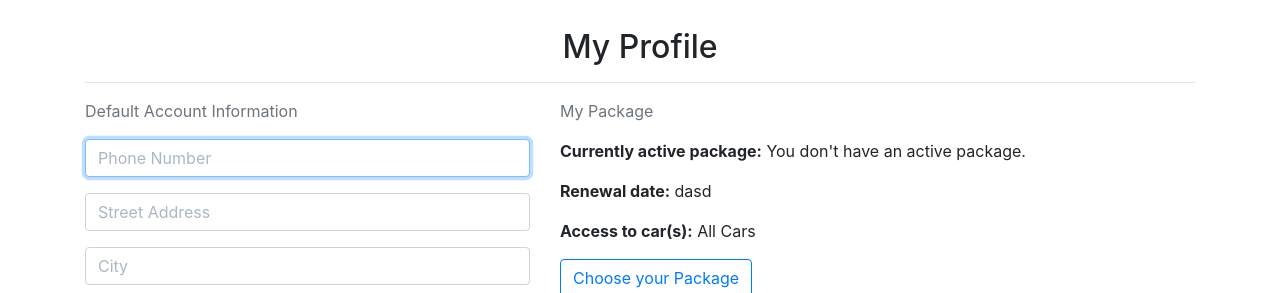
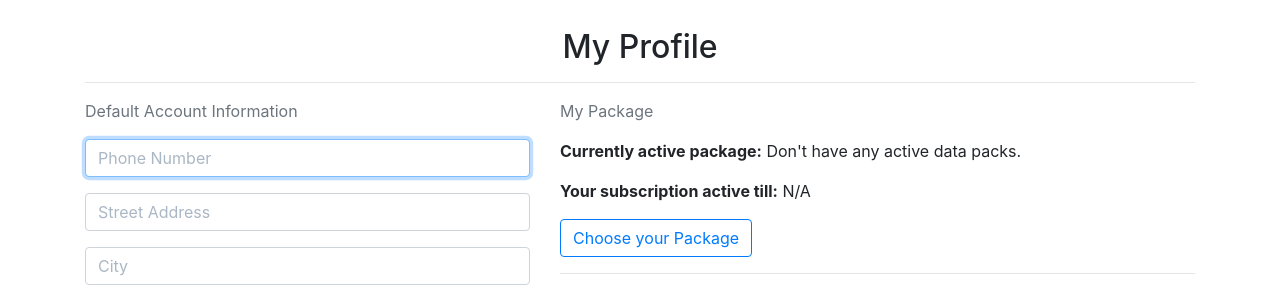
Before and after one commit to Code-Institute-Submissions/ci-ms4-simdriver-school, a Django app: page /profiles/ in a window 1280 px wide. Shown: the part 128-421 px from the top of the page. Run offline with Django 3.2, Linux system fonts and the light colour scheme; the visitor is signed in with stand-in values (Sample User, id 1); data comes from the database, SQL or seed files in the repository; data that the repository does not hold is empty; parts of the project's set-up code (start-up, migrations or seed data) failed here and were passed over; some libraries are stand-ins or nearby versions.

Commit message:
added 'subscription' logic and attached active datapack and expiry date to the user profile

```diff
--- a/home/urls.py
+++ b/home/urls.py
@@ -5,6 +5,6 @@ urlpatterns = [
     path('', views.index, name='home'),
     path('faqs/', views.faqs, name="faqs"),
     path('packages/', views.packages, name='packages'),
-    #path('dataselect/', views.dataselector, name='dataselector'),
-    #path('datapacks/', views.datapacks, name='datapacks'),
+    path('dataselect/', views.dataselector, name='dataselector'),
+    path('datapacks/', views.datapacks, name='datapacks'),
 ]
--- a/home/views.py
+++ b/home/views.py
@@ -23,7 +23,7 @@ def packages(request):
     }
     return render(request, 'home/packages.html', context)
 
-"""
+
 def datapacks(request):
 
     products = Product.objects.all()
@@ -48,4 +48,3 @@ def dataselector(request):
         'imsa': imsa,
     }
     return render(request, 'home/dataselector.html', context)
-"""
--- a/user_profiles/forms.py
+++ b/user_profiles/forms.py
@@ -5,7 +5,7 @@ from .models import UserProfile
 class UserProfileForm(forms.ModelForm):
     class Meta:
         model = UserProfile
-        exclude = ('user',)
+        exclude = ('user', 'active_pack', 'active_pack_date')
 
     def __init__(self, *args, **kwargs):
         """
--- a/user_profiles/models.py
+++ b/user_profiles/models.py
@@ -18,7 +18,9 @@ class UserProfile(models.Model):
     default_county = models.CharField(max_length=80, null=True, blank=True)
     default_postcode = models.CharField(max_length=20, null=True, blank=True)
     default_country = CountryField(blank_label='Country', null=True, blank=True)
-    #iracing_id = models.DecimalField(decimal_places=0, max_digits=8, null=True, blank=True)
+    active_pack = models.CharField(max_length=150, null=True, blank=True)
+    active_pack_date = models.DateTimeField(auto_now_add=False, null=True, blank=True)
+
 
     def __str__(self):
         return self.user.username
--- a/user_profiles/templates/profiles/profile.html
+++ b/user_profiles/templates/profiles/profile.html
@@ -33,10 +33,17 @@
                 </div>
                 <div class="col-12 col-lg-7">
                     <p class="text-muted">My Package</p>
-                    <p><strong>Currently active package:</strong> You don't have an active package.</p>
-                    <p><strong>Renewal date:</strong> dasd</p>
-                    <p><strong>Access to car(s):</strong> All Cars</p>
-                    <a href="{% url 'packages' %}" class="btn btn-outline-primary">Choose your Package</a>
+                    {% if profile.active_pack %}
+                        <p><strong>Currently active package:</strong> <span>{{ profile.active_pack }}</span></p>
+                        <p><strong>Your subscription active till:</strong> {{ profile.active_pack_date }}</p>
+                        {% if profile.active_pack != 'Gold Package' %}
+                            <a href="{% url 'packages' %}" class="btn btn-outline-primary">Upgrade to Gold Package</a>
+                        {% endif %}
+                    {% else %}
+                        <p><strong>Currently active package:</strong> <span>Don't have any active data packs.</span></p>
+                        <p><strong>Your subscription active till:</strong> N/A</p>
+                        <a href="{% url 'packages' %}" class="btn btn-outline-primary">Choose your Package</a>
+                    {% endif %}
                     <hr>
                     <p class="text-muted">Order History</p>
                     <div class="order-history table-responsive">
--- a/user_profiles/views.py
+++ b/user_profiles/views.py
@@ -3,6 +3,9 @@ from django.contrib import messages
 from django.contrib.auth.decorators import login_required
 from .models import UserProfile
 from .forms import UserProfileForm
+
+import datetime
+from datetime import timedelta
 
 from checkout.models import Order
 
@@ -24,10 +27,22 @@ def user_profile(request):
 
     orders = profile.orders.all()
 
+    # Validate the user's active datapack
+    current_date = datetime.datetime.now().date()
+    paid_until = profile.active_pack_date
+
+    if paid_until:
+        if paid_until.date() < current_date:
+            profile.active_pack_date = None
+            profile.active_pack = None
+            profile.save()
+            messages.warning(request, 'Your active datapack has expired!')
+
     template = 'profiles/profile.html'
     context = {
         'form': form,
         'orders': orders,
+        'profile': profile,
         'on_profile_page': True
     }
 
```
Also changed, not shown: checkout/stripe.py (deleted, +0 -18 lines), checkout/views.py (+21 -0 lines), user_profiles/migrations/0002_auto_20201102_1808.py (added).
